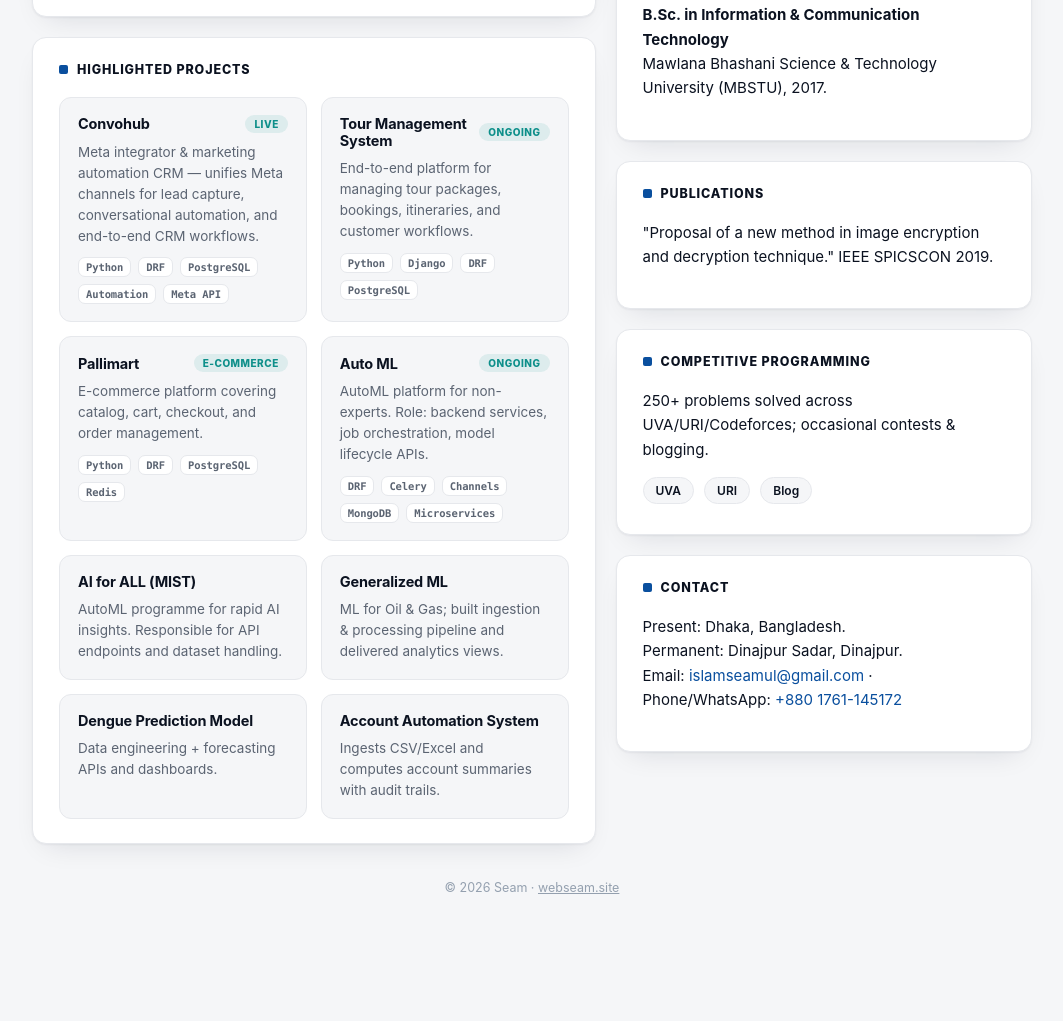
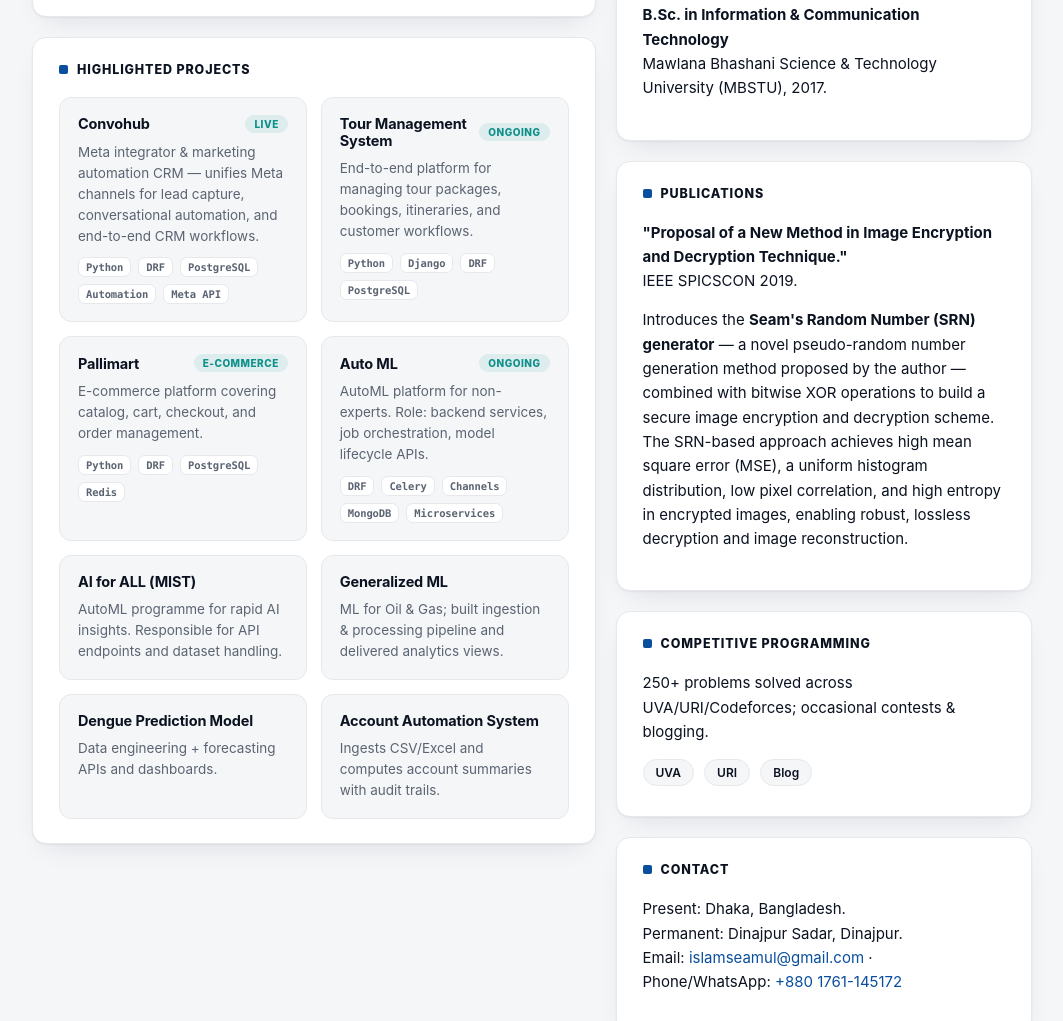
Before and after one commit to Seamul/webseam-site, a plain HTML site: page index.html in a window 1280 px wide. Shown: the part 1421-2442 px from the top of the page, without its empty margins (108-1171 px from the left). Before the commit the page ends 2370 px from the top, so only its background shows below. Drawn offline with Linux system fonts and the light colour scheme.

Commit message:
add description for publication

```diff
--- a/index.html
+++ b/index.html
@@ -325,7 +325,16 @@
 
         <section>
           <h2>Publications</h2>
-          <p>"Proposal of a new method in image encryption and decryption technique." IEEE SPICSCON 2019.</p>
+          <p><strong>"Proposal of a New Method in Image Encryption and Decryption Technique."</strong><br>
+             IEEE SPICSCON 2019.
+          </p>
+          <p>
+            Introduces the <strong>Seam's Random Number (SRN) generator</strong> — a novel pseudo-random
+            number generation method proposed by the author — combined with bitwise XOR operations to
+            build a secure image encryption and decryption scheme. The SRN-based approach achieves high
+            mean square error (MSE), a uniform histogram distribution, low pixel correlation, and high
+            entropy in encrypted images, enabling robust, lossless decryption and image reconstruction.
+          </p>
         </section>
 
         <section>
```
